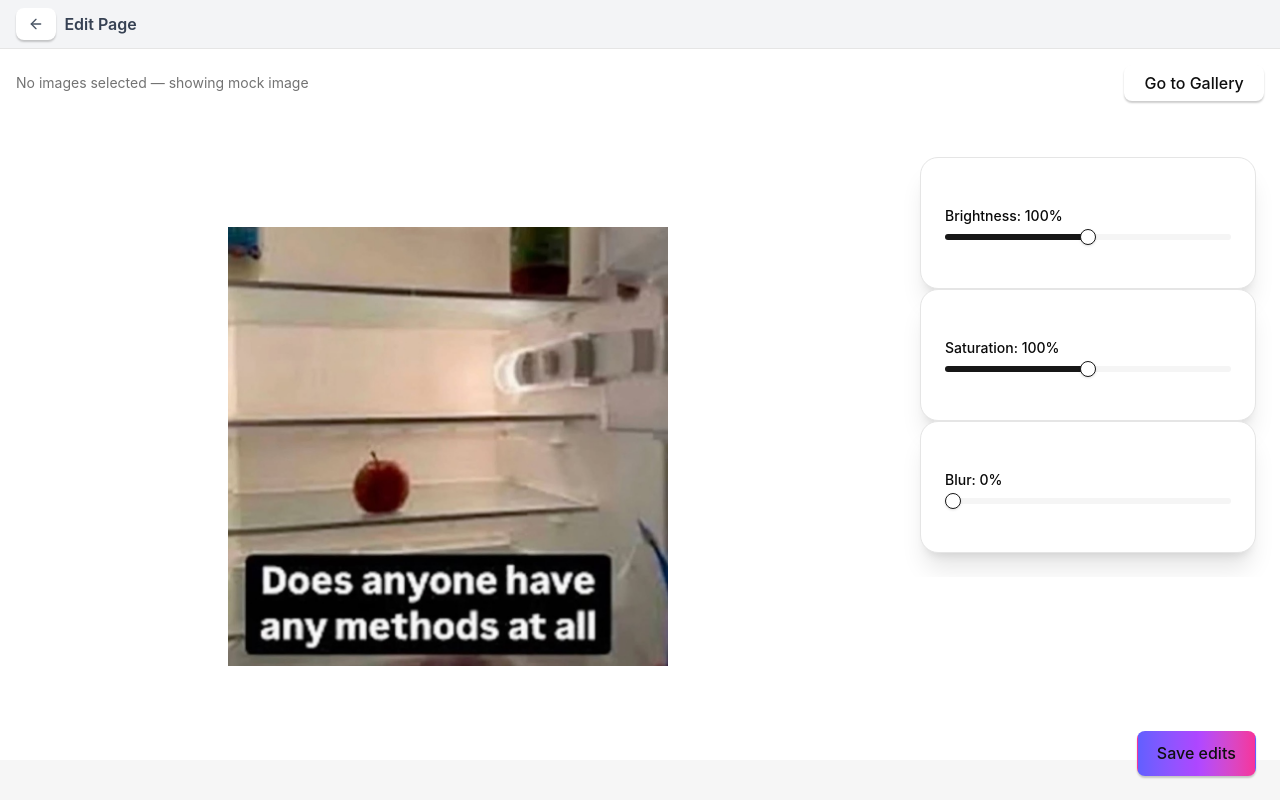
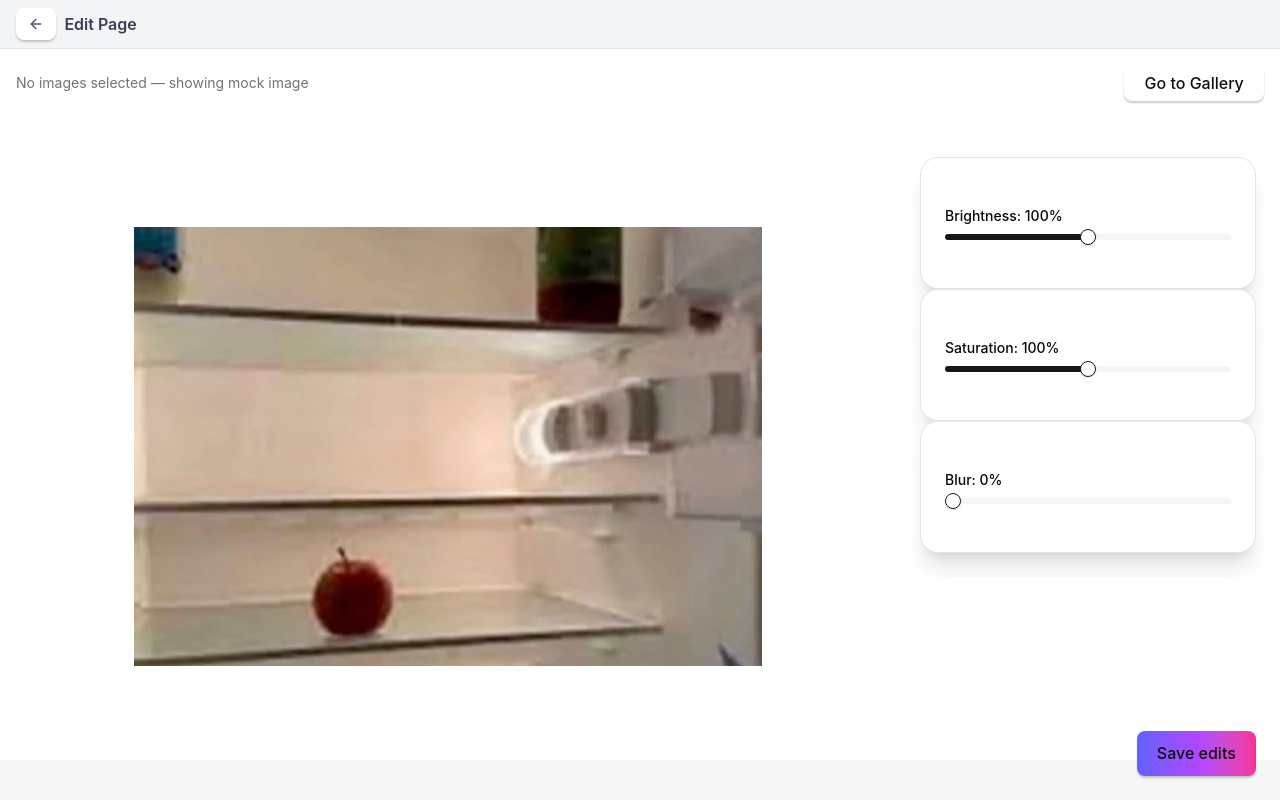
Before and after one commit to VxTi/umain-picksy, a React (Vite) app: page /edit in a window 1280 px wide. Built offline with nearby package versions, Linux system fonts and the light colour scheme.

Commit message:
img wrapper; to clip the blur

```diff
--- a/src/pages/PhotoComponent.tsx
+++ b/src/pages/PhotoComponent.tsx
@@ -15,17 +15,27 @@ export const PhotoComponent: React.FC<ImageViewProps> = ({
   blur = 0,
   saturation = 0,
 }) => {
-    const filter = `brightness(${brightness}%) saturate(${saturation}%) blur(${blur}px)`;
+  const filter = `brightness(${brightness}%) saturate(${saturation}%) blur(${blur}px)`;
   return (
-    <img
-      src={src}
-      alt={alt}
+    <div
       style={{
         maxHeight: "70%",
         maxWidth: "70%",
-        objectFit: "contain",
-        filter
+        overflow: "hidden",
+        display: "inline-block",
       }}
-    />
+    >
+      <img
+        src={src}
+        alt={alt}
+        style={{
+          maxHeight: "100%",
+          maxWidth: "100%",
+          objectFit: "contain",
+          filter,
+          display: "block",
+        }}
+      />
+    </div>
   );
 };
```
